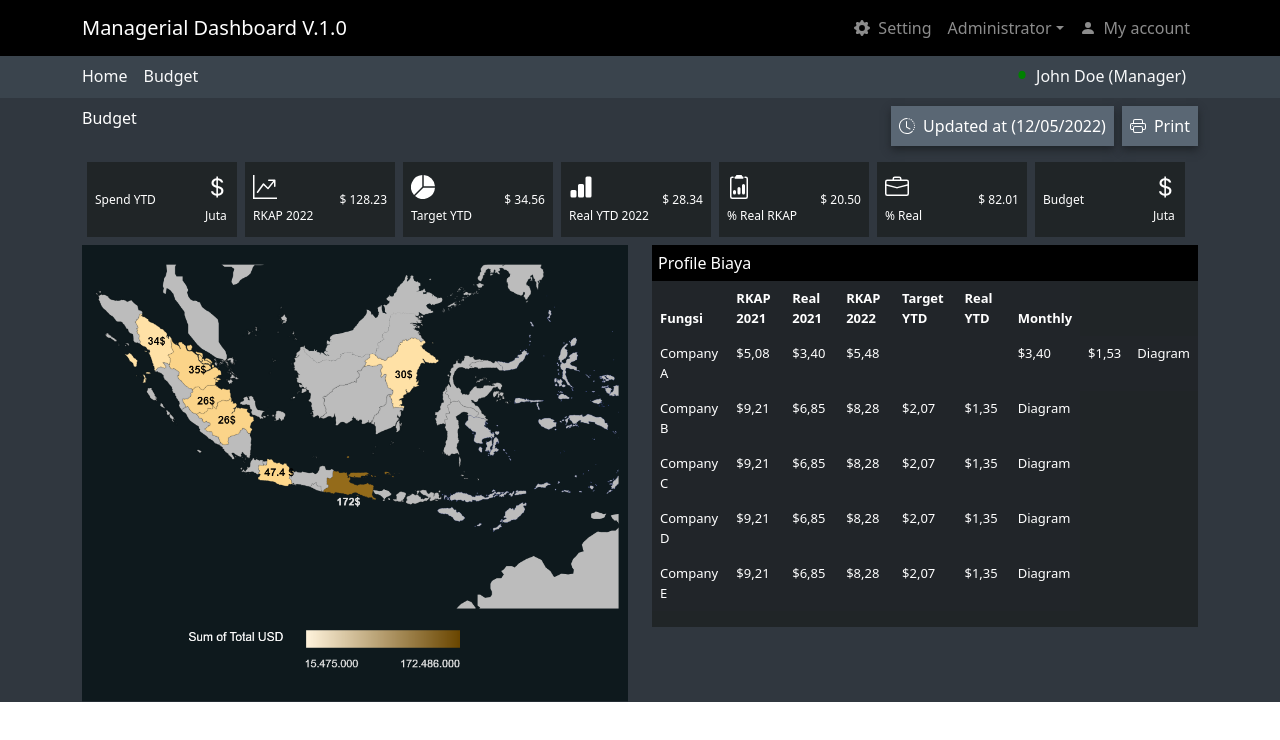
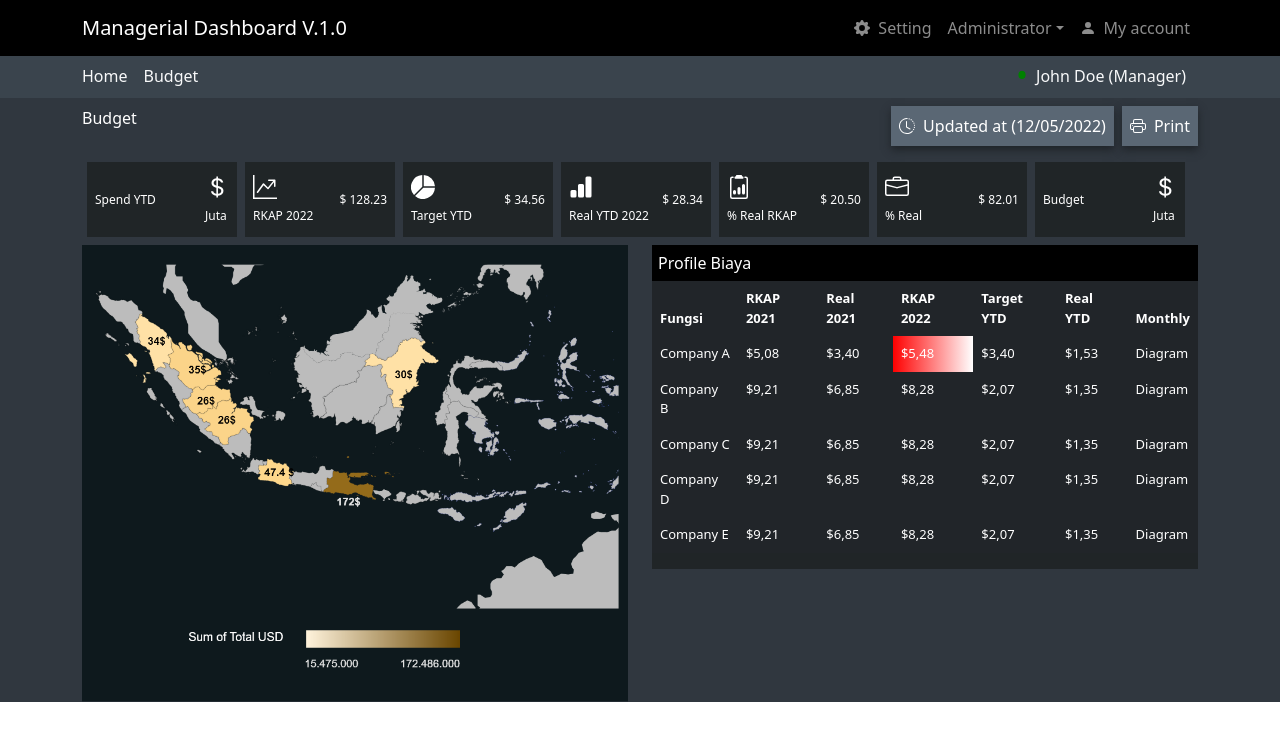
Before and after one commit to auzanxp/chart-engineer, a React (Vite) app: page /bugdet in a window 1280 px wide. Shown: the top 740 px of the page. Built offline with nearby package versions, Linux system fonts and the light colour scheme.

Commit message:
feat: horizintal bar tabel

```diff
--- a/src/components/Molecules/ProfilBiaya/ProfileBiaya.css
+++ b/src/components/Molecules/ProfilBiaya/ProfileBiaya.css
@@ -12,6 +12,5 @@
 }
 
 .horizontal-bar {
-  height: 1%;
-  background-color: #fff;
+  background: linear-gradient(to right, red, white);
 }
--- a/src/components/Molecules/ProfilBiaya/ProfileBiaya.jsx
+++ b/src/components/Molecules/ProfilBiaya/ProfileBiaya.jsx
@@ -23,7 +23,7 @@ const ProfileBiaya = () => {
                 <td>Company A</td>
                 <td>$5,08</td>
                 <td>$3,40</td>
-                <td className="horizontal-bar" colSpan="3">$5,48</td>
+                <td className="horizontal-bar">$5,48</td>
                 <td>$3,40</td>
                 <td>$1,53</td>
                 <td>Diagram</td>
```
